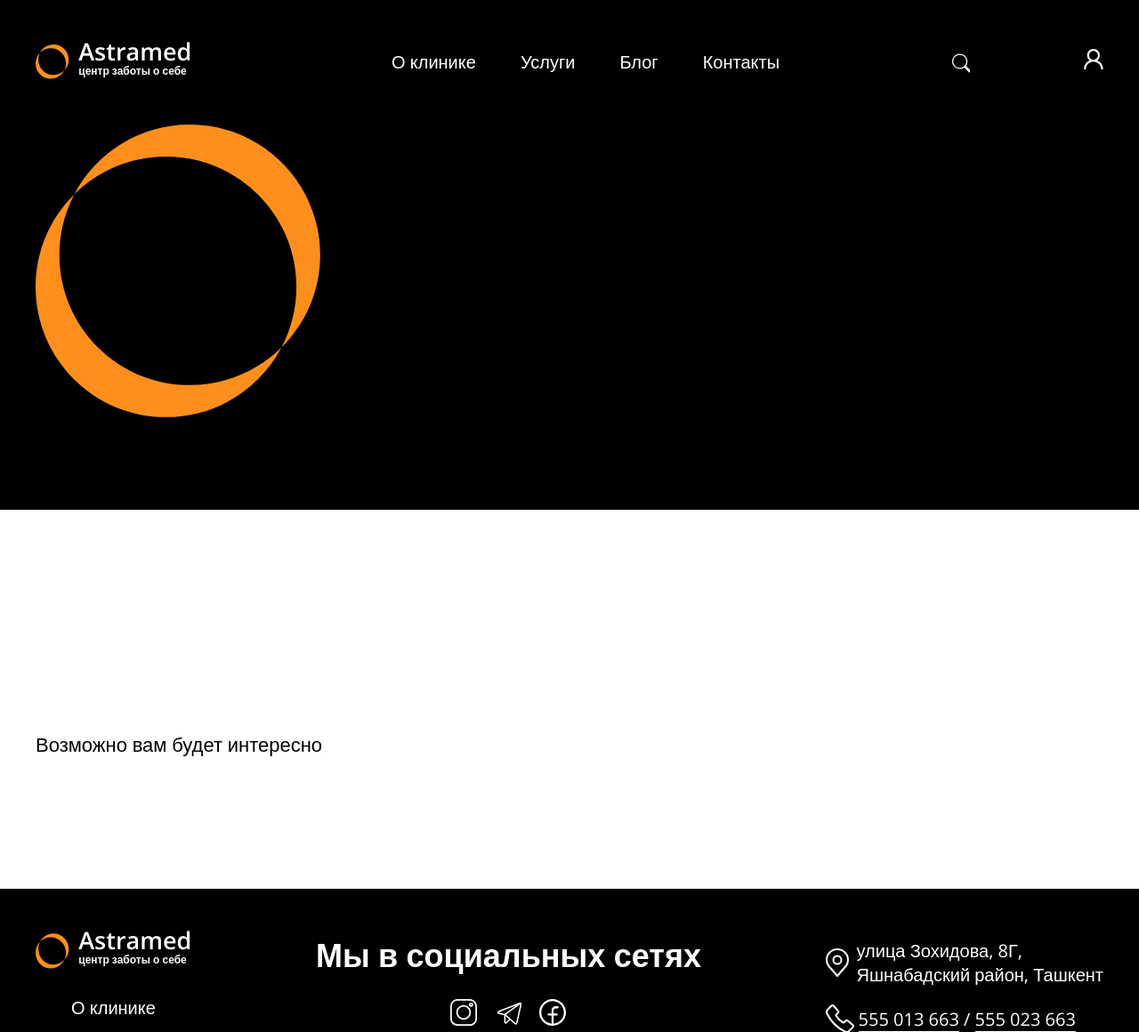
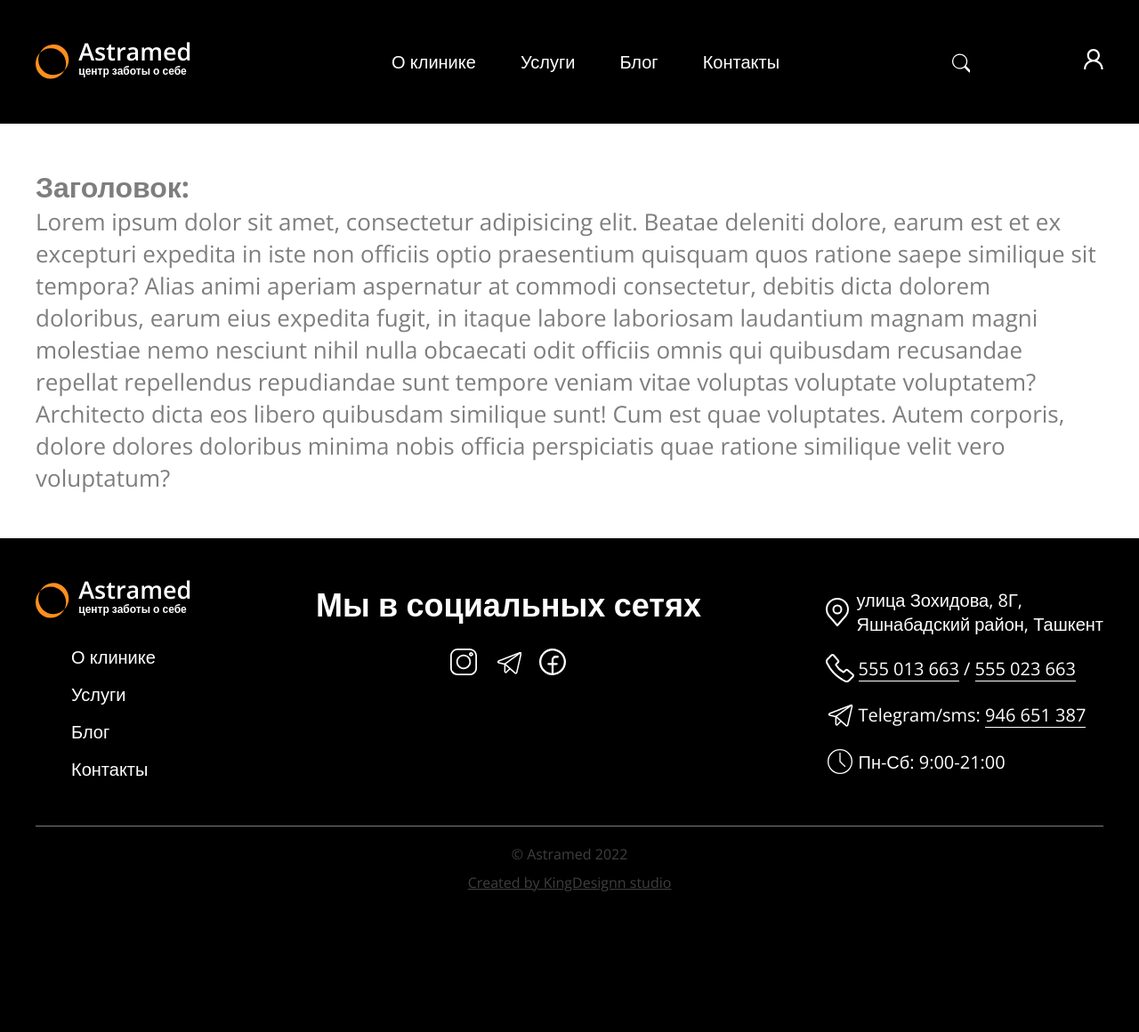
Before and after one commit to kingoker/Astramed_Django, a Django app: page /info/ in a window 1280 px wide. Shown: the top 1160 px of the page at 89% size. After the commit the page ends 1002 px from the top, so only its background shows below. Run offline with Django 4.2, Linux system fonts and the light colour scheme; some libraries are stand-ins or nearby versions.

Commit message:
Changed all comments from Lena

```diff
--- a/astramedClinic/static/css/main.css
+++ b/astramedClinic/static/css/main.css
@@ -590,6 +590,7 @@ input:-webkit-autofill, input:-webkit-autofill:hover, input:-webkit-autofill:foc
     font-size: 30px;
     line-height: 41px;
     background: none;
+    border: none;
 }
 .form__input{
     width: 100%;
@@ -702,8 +703,8 @@ input:-webkit-autofill, input:-webkit-autofill:hover, input:-webkit-autofill:foc
     position: absolute;
     left: 159px;
     font-weight: 700;
-    font-size: 64px;
-    line-height: 87px;
+    font-size: 48px;
+    line-height: 50px;
     color: #FFFFFF;
 }
 .halfheader__img{
@@ -769,6 +770,7 @@ input:-webkit-autofill, input:-webkit-autofill:hover, input:-webkit-autofill:foc
 .contacts__text a{
     transition: color 0.3s ease;
     border-bottom: 1px solid;
+    text-decoration: none;
 }
 .contacts__text a:hover{
     color: #7E7E7E;
@@ -835,10 +837,11 @@ input:-webkit-autofill, input:-webkit-autofill:hover, input:-webkit-autofill:foc
 .procedure__content{
     max-width: 800px;
 }
-.procedure__subtitle{
+.procedure__subtitle {
     font-size: 32px;
     line-height: 42px;
     color: #7E7E7E;
+    align-self: self-start;
 }
 .procedure__text{
     font-size: 26px;
@@ -888,6 +891,7 @@ input:-webkit-autofill, input:-webkit-autofill:hover, input:-webkit-autofill:foc
 }
 textarea{
     resize: none;
+    border: none;
 }
 .allreviews__container{
     display: flex;
@@ -900,9 +904,9 @@ textarea{
     color: #FFFFFF;
     margin-bottom: 30px;
 }
-.review__text{
-    font-size: 30px;
-    line-height: 40px;
+.review__text {
+    font-size: 22px;
+    line-height: 28px;
     color: #BEBEBE;
 }
 .review{
@@ -921,6 +925,16 @@ textarea{
 .review a:hover{
     color: #7E7E7E;
 }
+.member__review{
+    margin-top: 150px;
+}
+.review__form_member{
+    margin-top: 0px;
+}
+.review__subtitle_member{
+    margin-bottom: 0px;
+}
+
 
 /* Регистрация */
 .registration__container{
@@ -1028,10 +1042,24 @@ textarea{
     line-height: 42px;
 }
 .quote__text{
-    margin-top: 30px;
     font-weight: 400;
     font-size: 28px;
     line-height: 38px;
+}
+.quote__text-top{
+    margin-top: 30px;
+    font-size: 18px;
+    line-height: 25px;
+    color: #BEBEBE;
+}
+
+
+/* Доп информация */
+.info{
+    margin: 50px 0px;
+}
+.info__text{
+    font-size: 13px;
 }
 
 
@@ -1153,3 +1181,6 @@ textarea{
 .text-center{
     text-align: center;
 }
+.header-little{
+    padding-bottom: 0px;
+}
--- a/astramedClinic/urls.py
+++ b/astramedClinic/urls.py
@@ -20,5 +20,6 @@ urlpatterns = [
     path('team/', views.team, name='team'),
     path('therapy/<pk>', views.therapy, name='therapy'),
     path('thanks/', views.thanks, name='thanks'),
+    path('all_info/', views.all_info, name='all_info'),
     path('info/', views.info, name='info'),
 ]
--- a/astramedClinic/views.py
+++ b/astramedClinic/views.py
@@ -7,7 +7,7 @@ def main(request):
     services = Services.objects.all()[:6]
     blog = Blog.objects.order_by("?")[:3]
     mainObjects = MainModel.objects.all()
-    reviews = Reviews.objects.all()[:6]
+    reviews = Reviews.objects.all()
     data = {
         'services': services,
         'blog': blog,
@@ -18,7 +18,7 @@ def main(request):
 
 
 def about(request):
-    services = Services.objects.order_by("-pk")[:3]
+    services = Services.objects.order_by("?")[:3]
 
     data = {
         'services': services,
@@ -32,7 +32,7 @@ def authorization(request):
 
 def blog(request):
     blogs = Blog.objects.all()
-    fresh = Blog.objects.order_by("?")[:3]
+    fresh = Blog.objects.order_by("-id")[:3]
     data = {
         'blogs': blogs,
         'fresh': fresh,
@@ -65,7 +65,7 @@ def post(request, blog_title):
 
 def procedure(request, pk):
     services = UnderServices.objects.filter(id=pk)
-    recomended_services = Services.objects.order_by("-pk")[:3]
+    recomended_services = Services.objects.order_by("?")[:3]
     data = {
         'services': services,
         'recomended_services': recomended_services,
@@ -79,7 +79,9 @@ def profile(request):
         lastname = request.POST.get('lastname')
         password = request.POST.get('password')
         phone = request.POST.get('phone')
+
     recomended_services = Services.objects.order_by("-pk")[:3]
+
     data = {
         'recomended_services': recomended_services,
     }
@@ -92,8 +94,8 @@ def registration(request):
 
 def review(request):
     reviews = Reviews.objects.filter(published=True)
-    services = Services.objects.all()[:3]
-    print(request.user)
+    services = Services.objects.order_by("?")[:3]
+
     data = {
         'services': services,
         'reviews': reviews
@@ -121,7 +123,7 @@ def team(request):
 
 def therapy(request, pk):
     services = Services.objects.filter(id=pk)
-    recomended_services = Services.objects.order_by("-pk")[:3]
+    recomended_services = Services.objects.order_by("?")[:3]
     underServices = UnderServices.objects.filter(maintype_id=pk)
     data = {
         'services': services,
@@ -135,6 +137,9 @@ def thanks(request):
     return render(request, 'main/thanks.html')
 
 
+def all_info(request):
+    return render(request, 'main/all_info.html')
+
 
 def info(request):
     return render(request, 'main/info.html')
--- a/templates/custom/base.html
+++ b/templates/custom/base.html
@@ -7,11 +7,12 @@
     <meta name="viewport" content="width=device-width, initial-scale=1.0">
     <title>Astramed Clinic {% block title %}{% endblock %}</title>
 
-    <link rel="stylesheet" href="https://unpkg.com/swiper/swiper-bundle.min.css"/>
-    <link rel="stylesheet" href="https://cdnjs.cloudflare.com/ajax/libs/animate.css/4.1.1/animate.min.css"/>
     <link rel="stylesheet" href="{% static '/css/main.css' %}">
     <link rel="stylesheet" href="{% static '/css/adaptive.css' %}">
     <link rel="stylesheet" href="{% static '/img/logo.svg' %}">
+
+    <link rel="stylesheet" href="https://unpkg.com/swiper/swiper-bundle.min.css"/>
+    <link rel="stylesheet" href="https://cdnjs.cloudflare.com/ajax/libs/animate.css/4.1.1/animate.min.css"/>
 </head>
 
 <body class="body">
@@ -136,9 +137,9 @@
         </symbol>
     </svg>
 
+    <script> new WOW().init(); </script>
     <script src="https://unpkg.com/swiper/swiper-bundle.min.js"></script>
     <script src="https://cdnjs.cloudflare.com/ajax/libs/wow/1.1.2/wow.min.js" integrity="sha512-Eak/29OTpb36LLo2r47IpVzPBLXnAMPAVypbSZiZ4Qkf8p/7S/XRG5xp7OKWPPYfJT6metI+IORkR5G8F900+g==" crossorigin="anonymous" referrerpolicy="no-referrer"></script>
-    <script> new WOW().init(); </script>
     <script src="{% static 'js/script.js' %}"></script>
 </body>
 </html>
--- a/templates/main/info.html
+++ b/templates/main/info.html
@@ -3,70 +3,20 @@
 {% block title %}{% endblock %}
 
 {% block content %}
-<header class="header header-half">
+<header class="header header-half header-little">
     <div class="header__container container">
-
-        <!-- Тут подключаю navbar из папки Cutsom-->
         {% include 'custom/navbar.html' %}
-
-        <div class="header__title aboutHeader__title">
-            <img src="{% static 'img/logo.svg' %}" alt="Astramed" class="halfheader__img img">
-            {% for blog in blogs %}
-            <h2 class="title__text animate__animated animate__fadeInRight animate__slow wow">{{ blog.title }}</h2>
-            {% endfor %}
-        </div>
     </div>
 </header>
 
-<section class="post">
-    <div class="post__container container">
-        {% for blog in blogs %}
-        <div class="post__top animate__animated animate__fadeInLeft animate__slow wow">
-            <img src="{{ blog.photo.url }}" alt="" class="img post__img">
-            <div class="post__textSide">
-                <h3 class="post__title">{{ blog.title }}</h3>
-                <p class="post__info">
-                    Категория: <span class="lighter-300">LifeStyle</span> <br>
-                    Автор: <span class="lighter-300">{{ blog.author }}</span>
-                </p>
-            </div>
-        </div>
-        <div class="post__content animate__animated animate__fadeInRight animate__slow wow">
-            <p class="post__text">{{ blog.description|safe }}</p>
+<div class="container">
+    <div class="info">
+        <h3 class="procedure__subtitle">Заголовок:</h3>
+         <p class="procedure__text animate__animated animate__fadeInLeft animate__slow wow">
+            Lorem ipsum dolor sit amet, consectetur adipisicing elit. Beatae deleniti dolore, earum est et ex excepturi expedita in iste non officiis optio praesentium quisquam quos ratione saepe similique sit tempora? Alias animi aperiam aspernatur at commodi consectetur, debitis dicta dolorem doloribus, earum eius expedita fugit, in itaque labore laboriosam laudantium magnam magni molestiae nemo nesciunt nihil nulla obcaecati odit officiis omnis qui quibusdam recusandae repellat repellendus repudiandae sunt tempore veniam vitae voluptas voluptate voluptatem? Architecto dicta eos libero quibusdam similique sunt! Cum est quae voluptates. Autem corporis, dolore dolores doloribus minima nobis officia perspiciatis quae ratione similique velit vero voluptatum?
+        </p>
+    </div>
+</div>
 
-            <div class="accordion">
-                <div class="according__link">
-                    Источники
-                </div>
-                <section>
-                    <p class="post__textLinks">
-                        {{ blog.links|safe  }}
-                        <span><br> <br>Информация, представленная на этой странице, предназначена только для образовательных целей и не заменяет консультацию врача или другого квалифицированного медицинского специалиста.</span>
-                    </p>
-                </section>
-            </div>
-        </div>
-        {%endfor%}
-    </div>
-</section>
 
-<section class="blog blog-white marbot-100">
-    <div class="blog__container container">
-        <div class="AboutBlog__text">
-            <p class="service__link black animate__animated animate__fadeInLeft animate__slow wow">Возможно вам будет
-                интересно</p>
-        </div>
-        <div class="blog__list animate__animated animate__fadeInUp animate__slow wow">
-
-            {% for blog in recomended_blogs %}
-            <div class="blog__item">
-                <a href="{% url 'post' blog.title %}" class="service__img">
-                    <img src="{{ blog.photo.url }}" alt="service" class="img grey-filter">
-                </a>
-                <a href="{% url 'post' blog.title %}" class="service__link link">{{ blog.title }}</a>
-            </div>
-            {%endfor%}
-        </div>
-    </div>
-</section>
 {% endblock %}
--- a/templates/main/post.html
+++ b/templates/main/post.html
@@ -26,7 +26,7 @@
             <div class="post__textSide">
                 <h3 class="post__title">{{ blog.title }}</h3>
                 <p class="post__info">
-                    Категория: <span class="lighter-300">LifeStyle</span> <br>
+                    Категория: <span class="lighter-300">{{ blog.category }}</span> <br>
                     Автор: <span class="lighter-300">{{ blog.author }}</span>
                 </p>
             </div>
@@ -63,6 +63,7 @@
                 <a href="{% url 'post' blog.title %}" class="service__img">
                     <img src="{{ blog.photo.url }}" alt="service" class="img grey-filter">
                 </a>
+                <p class="blog__category lightgrey">{{ blog.category }}</p>
                 <a href="{% url 'post' blog.title %}" class="service__link link">{{ blog.title }}</a>
             </div>
             {%endfor%}
--- a/templates/main/procedure.html
+++ b/templates/main/procedure.html
@@ -47,7 +47,7 @@
             {% for service in recomended_services %}
             <div class="blog__item">
                 <a href="{% url 'therapy' service.pk %}" class="service__img">
-                    <img src="{{ service.photo.url }}" alt="service" class="img">
+                    <img src="{{ service.photo.url }}" alt="service" class="img grey-filter">
                 </a>
                 <a href="{% url 'therapy' service.pk %}" class="service__link link">{{ service.type }}</a>
             </div>
--- a/templates/main/profile.html
+++ b/templates/main/profile.html
@@ -41,7 +41,7 @@
         <div class="review animate__animated animate__fadeInRight animate__slow wow">
             <h5 class="review__text bolder-700 colorWhite">11 мая 2022 год</h5>
             <p class="profile__text">
-                <span>Терапия: </span><a href="{% url 'therapy' %}" class="profile__text lightgrey lighter-300">Физиотерапия</a>
+                <span>Терапия: </span><a href="" class="profile__text lightgrey lighter-300">Физиотерапия</a>
             </p>
             <p class="profile__text">
                 <span>Врач: </span><a href="member.html" class="profile__text lightgrey lighter-300">Наталья Владимировна</a>
@@ -86,7 +86,7 @@
             {% for service in recomended_services %}
             <div class="blog__item">
                 <a href="{% url 'therapy' service.pk %}" class="service__img">
-                    <img src="{{ service.photo.url }}" alt="service" class="img">
+                    <img src="{{ service.photo.url }}" alt="service" class="img grey-filter">
                 </a>
                 <a href="{% url 'therapy' service.pk %}" class="service__link link">{{ service.type }}</a>
             </div>
--- a/templates/main/review.html
+++ b/templates/main/review.html
@@ -50,13 +50,12 @@
         <div class="blog__list marbot-100 review animate__animated animate__fadeInUp animate__slow wow">
             {% for service in services %}
             <div class="blog__item">
-                <a href="{% url 'therapy' %}" class="service__img">
+                <a href="{% url 'therapy' service.id %}" class="service__img">
                     <img src="{{ service.photo.url }}" alt="service" class="img">
                 </a>
-                <a href="{% url 'therapy' %}" class="service__link link">{{service.type}}</a>
+                <a href="{% url 'therapy' service.id %}" class="service__link link">{{service.type}}</a>
             </div>
             {%endfor%}
-
         </div>
         <div class="blog__social social blog__social-noPadding">
             <h3 class="social__title darkGrey">Мы в социальных сетях</h3>
--- a/templates/main/services.html
+++ b/templates/main/services.html
@@ -17,9 +17,6 @@
 
     <section class="blog blog-white marbot-150">
         <div class="blog__container container">
-            <div class="blog__text">
-                <p class="blog__subtitle animate__animated animate__fadeInLeft animate__slow wow">Our service В нашем блоге мы публикуем последние новости, полезные статьи и просто рассказываем о жизни клиники =)</p>
-            </div>
             <div class="blog__list">
                 {% for service in services %}
                 <div class="blog__item animate__animated animate__fadeInUp animate__slow wow">
```
Also changed, not shown: templates/main/all_info.html (added, +22 -0 lines), templates/main/member.html (+23 -1 lines), templates/main/therapy.html (+14 -10 lines), media/service/Frame_1.png (added), media/service/Frame_1_2.png (added), 1 other file.
